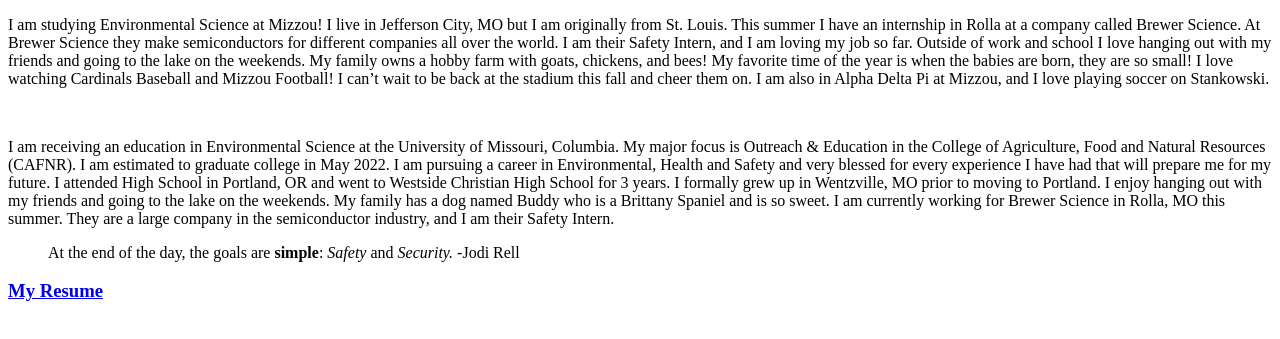
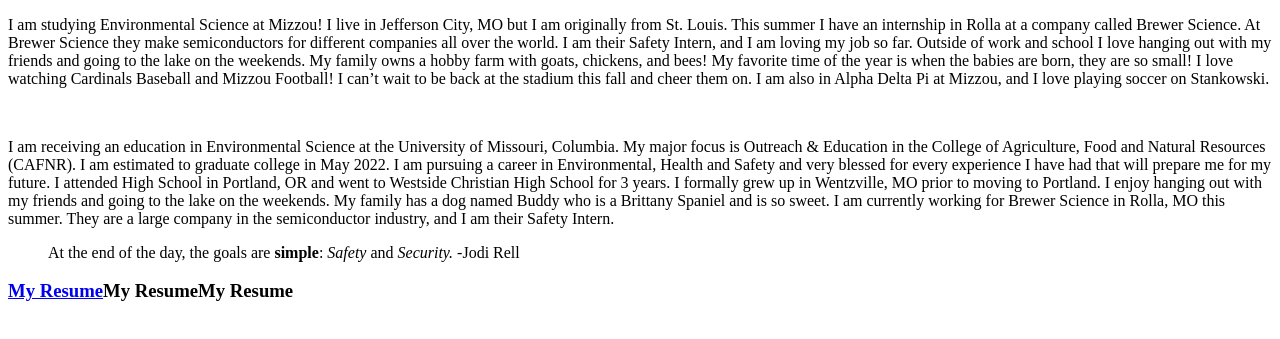
Before and after one commit to mckenzieturner/mckenzieturner.github.io, a plain HTML site: page islt_7310/about.html in a window 1280 px wide. Shown: the part 105-444 px from the top of the page. Drawn offline with Linux system fonts and the light colour scheme.

Commit message:
Add files via upload

```diff
--- a/islt_7310/about.html
+++ b/islt_7310/about.html
@@ -14,7 +14,7 @@
 <blockquote cite="https://quotefancy.com/quote/1381384/Jodi-Rell-At-the-end-of-the-day-the-goals-are-simple-safety-and-security">
 At the end of the day, the goals are <strong>simple</strong>: <em>Safety</em> and <em>Security.</em> -Jodi Rell
 </blockquote>
-<h3> <a href="resume.pdf"><a title="" class="manual aalmanual" href="https://mckenzieturner.gitbug.io/islt_7310/about.html">My Resume</a></a></h1>
+<h3> <a href="resume.pdf"><a title="" class="manual aalmanual" href="https://mckenzieturner.gitbug.io/islt_7310/about.html">My Resume</a>My Resume</a>My Resume</h1>
         </main>
     </body>
 </html>
```
